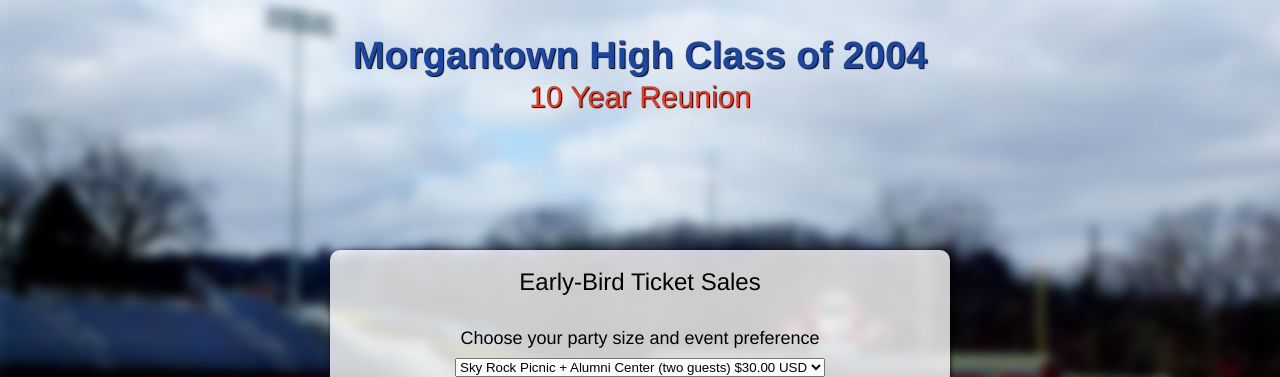
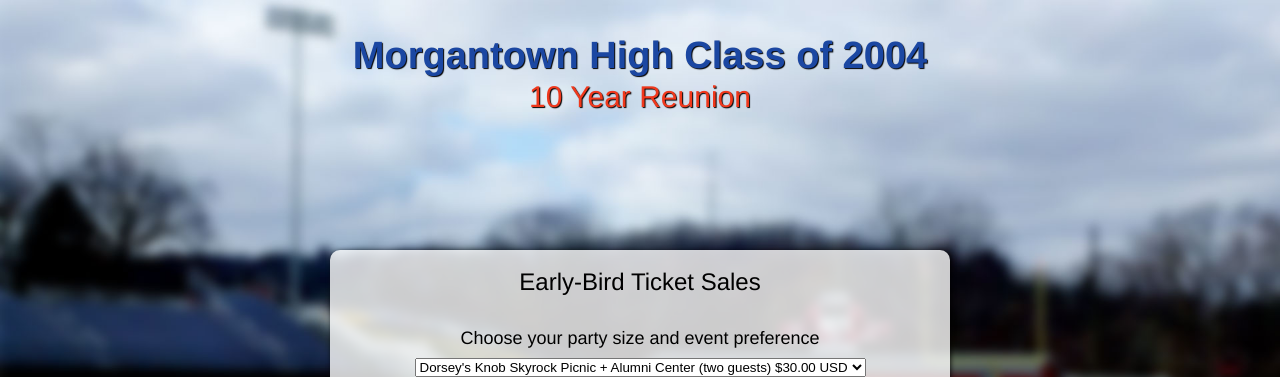
Before and after one commit to gleitz/mhs-reunion, a Flask app: page /purchase in a window 1280 px wide. Shown: the top 377 px of the page. Run offline with Flask 2, Linux system fonts and the light colour scheme.

Commit message:
Update buy page

```diff
--- a/templates/register.html
+++ b/templates/register.html
@@ -11,13 +11,11 @@
             <input type="hidden" name="hosted_button_id" value="PKZD8V2UBXKQ8">
             <table style="margin: 0 auto;">
                 <tr><td><input type="hidden" name="on0" value="Select Party Size">Choose your party size and event preference</td></tr><tr><td><select name="os0">
-                            <option value="Sky Rock Picnic + Alumni Center (two people)">Sky Rock Picnic + Alumni Center (two guests) $30.00 USD</option>
-                            <option value="Only Sky Rock (two people)">Only Sky Rock (two guests) $10.00 USD</option>
-                            <option value="Only Alumni Center (two people)">Only Alumni Center (two guests) $20.00 USD</option>
+                            <option value="Sky Rock Picnic + Alumni Center (two people)">Dorsey's Knob Skyrock Picnic + Alumni Center (two guests) $30.00 USD</option>
+                            <option value="Only Sky Rock (two people)">Only Skyrock (two guests) $10.00 USD</option>
                             <optgroup label="----------"></optgroup>
-                            <option value="Sky Rock Picnic + Alumni Center (one person)">Sky Rock Picnic + Alumni Center (one guest) $15.00 USD</option>
-                            <option value="Only Sky Rock (one person)">Only Sky Rock (one guest) $5.00 USD</option>
-                            <option value="Only Alumni Center (one person">Only Alumni Center (one guest) $10.00 USD</option>
+                            <option value="Sky Rock Picnic + Alumni Center (one person)">Dorsey's Knob Skyrock Picnic + Alumni Center (one guest) $15.00 USD</option>
+                            <option value="Only Sky Rock (one person)">Only Skyrock (one guest) $5.00 USD</option>
                 </select> </td></tr>
             </table>
             <input type="hidden" name="currency_code" value="USD">
```
